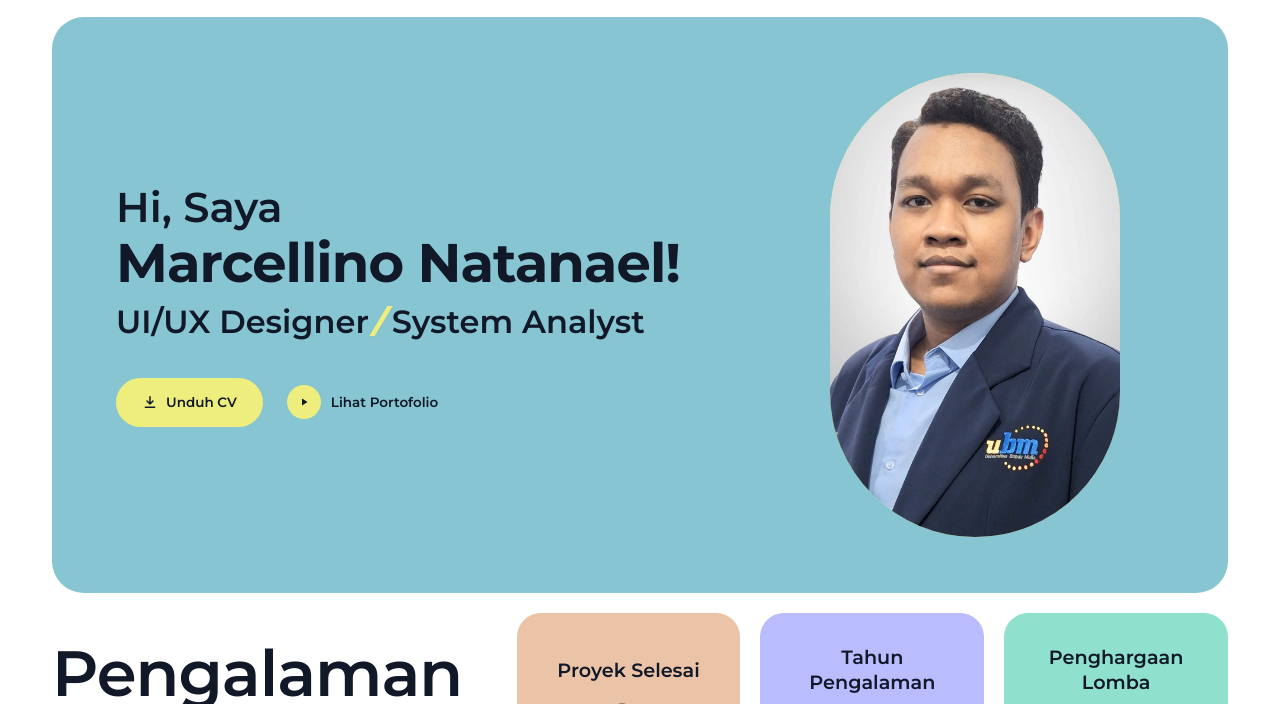
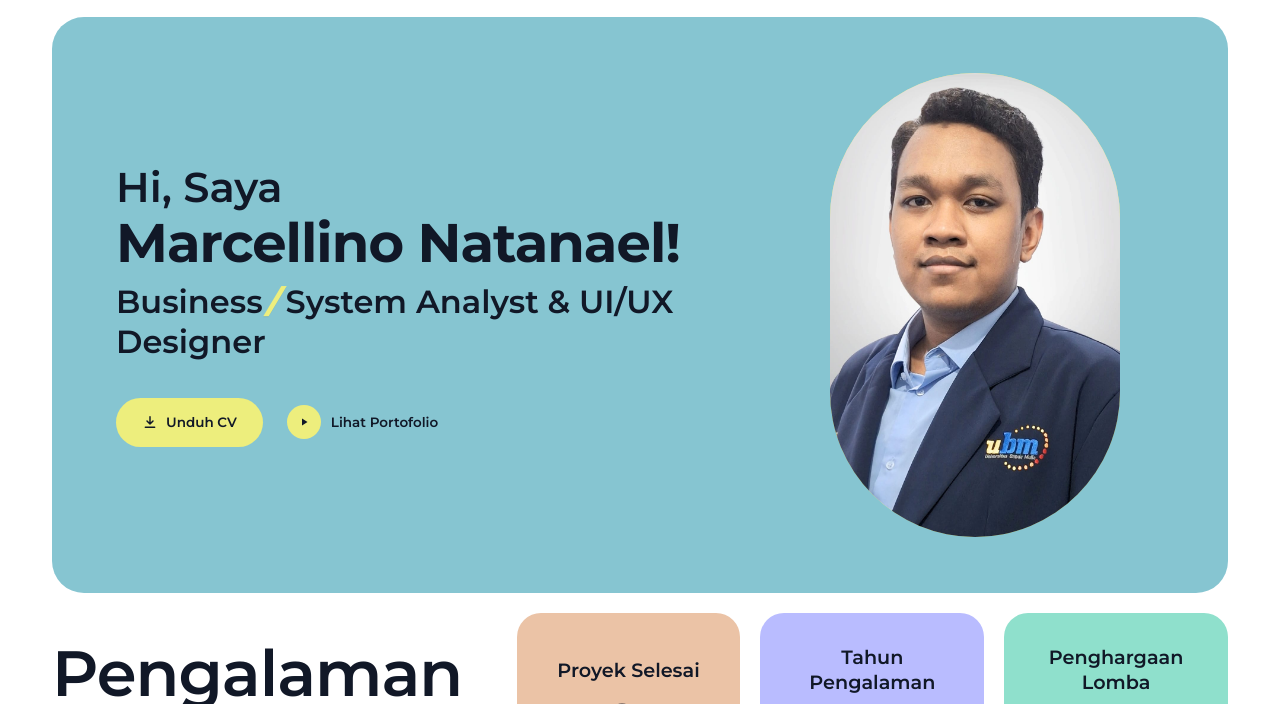
Before and after one commit to MarcellinoNatanael/myportfolio, a plain HTML site: page index.html in a window 1280 px wide. Shown: the part 75-779 px from the top of the page. Drawn offline with Linux system fonts and the light colour scheme.

Commit message:
Update hero role: Business & System Analyst & UI/UX Designer
Add new skill tag: Business Process Modeling Notation (BPMN)

```diff
--- a/index.html
+++ b/index.html
@@ -73,7 +73,7 @@
         <div class="hero-left">
           <p class="hero-hello" data-i18n="hero_hello">Hi, Saya</p>
           <h1 class="hero-title">Marcellino Natanael!</h1>
-          <p class="hero-role">UI/UX Designer<span class="slash">/</span>System Analyst</p>
+          <p class="hero-role">Business<span class="slash">/</span>System Analyst &amp;<span> UI/UX Designer</span>
           <div class="hero-actions">
             <a href="CV.pdf" class="btn btn-yellow" download="CV_Marcellino_Natanael.pdf">
               <svg viewBox="0 0 24 24" fill="none" stroke="currentColor" stroke-width="2.2" width="16" height="16"><path d="M12 4v11m0 0l-4.5-4.5M12 15l4.5-4.5M5 20h14" stroke-linecap="round" stroke-linejoin="round"/></svg>
@@ -132,6 +132,7 @@
         <span class="skill-tag"><svg viewBox="0 0 24 24" fill="none" stroke="currentColor" stroke-width="1.8"><circle cx="12" cy="8" r="4"/><path d="M4 21a8 8 0 0116 0" stroke-linecap="round"/></svg>User-Centered</span>
         <span class="skill-tag"><svg viewBox="0 0 24 24" fill="none" stroke="currentColor" stroke-width="1.8"><rect x="3" y="3" width="7" height="5" rx="1"/><rect x="14" y="16" width="7" height="5" rx="1"/><rect x="14" y="3" width="7" height="5" rx="1"/><path d="M6.5 8v5.5h11V16M17.5 8v5.5" stroke-linecap="round"/></svg>System Analyst</span>
         <span class="skill-tag"><svg viewBox="0 0 24 24" fill="none" stroke="currentColor" stroke-width="1.8"><path d="M4 20V10M10 20V4M16 20v-7M22 20H2" stroke-linecap="round"/></svg>Business Analyst</span>
+        <span class="skill-tag"><svg viewBox="0 0 24 24" fill="none" stroke="currentColor" stroke-width="1.8"><path d="M4 20V10M10 20V4M16 20v-7M22 20H2" stroke-linecap="round"/></svg>Business Process Modeling Notation</span>
         <span class="skill-tag"><svg viewBox="0 0 24 24" fill="none" stroke="currentColor" stroke-width="1.8"><path d="M3 17l6-6 4 4 8-8M15 7h6v6" stroke-linecap="round" stroke-linejoin="round"/></svg>Business Development</span>
         <span class="skill-tag"><svg viewBox="0 0 24 24" fill="none" stroke="currentColor" stroke-width="1.8"><rect x="8" y="2.5" width="8" height="5" rx="1"/><rect x="2.5" y="16.5" width="8" height="5" rx="1"/><rect x="13.5" y="16.5" width="8" height="5" rx="1"/><path d="M12 7.5V12M6.5 16.5V12h11v4.5" stroke-linecap="round"/></svg>Unified Modeling Language (UML)</span>
         <span class="skill-tag"><svg viewBox="0 0 24 24" fill="none" stroke="currentColor" stroke-width="1.8"><ellipse cx="12" cy="5.5" rx="7.5" ry="2.8"/><path d="M4.5 5.5v13c0 1.5 3.4 2.8 7.5 2.8s7.5-1.3 7.5-2.8v-13M4.5 12c0 1.5 3.4 2.8 7.5 2.8s7.5-1.3 7.5-2.8"/></svg>Database Structured</span>
```
